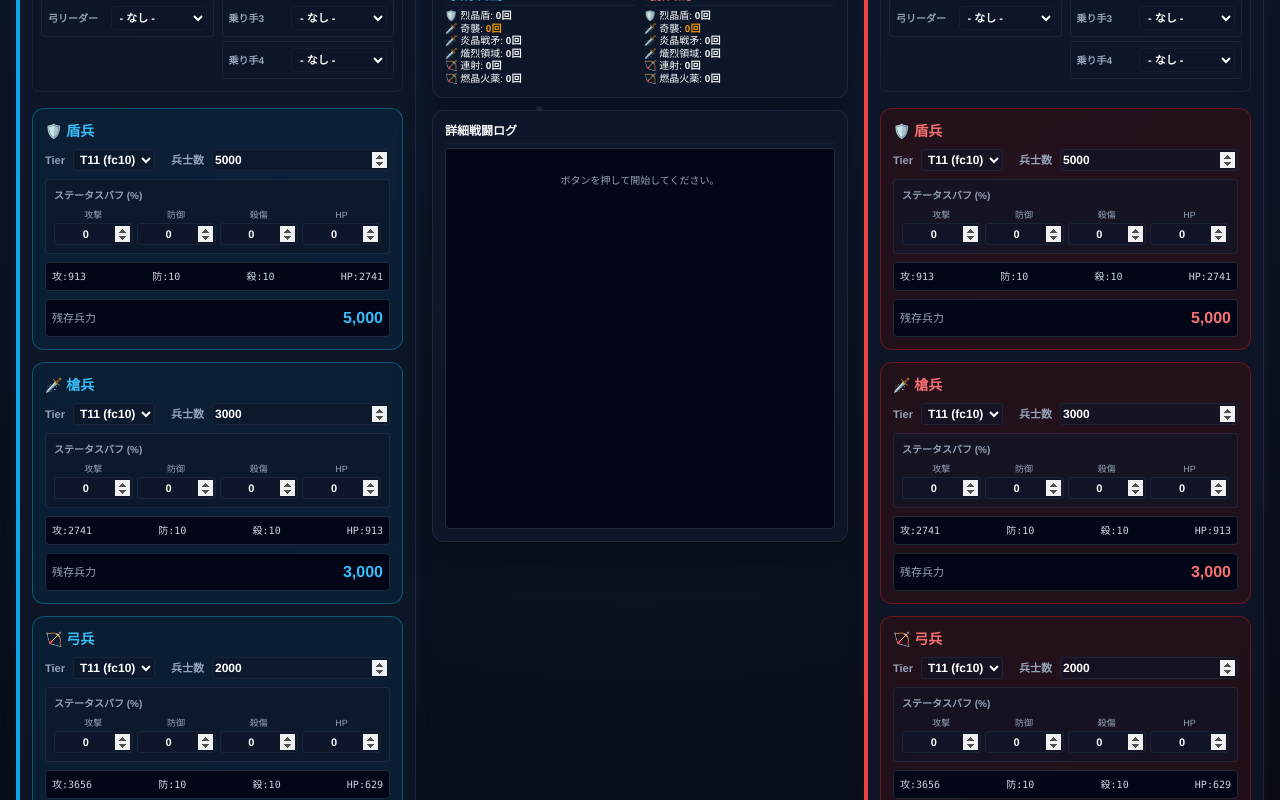
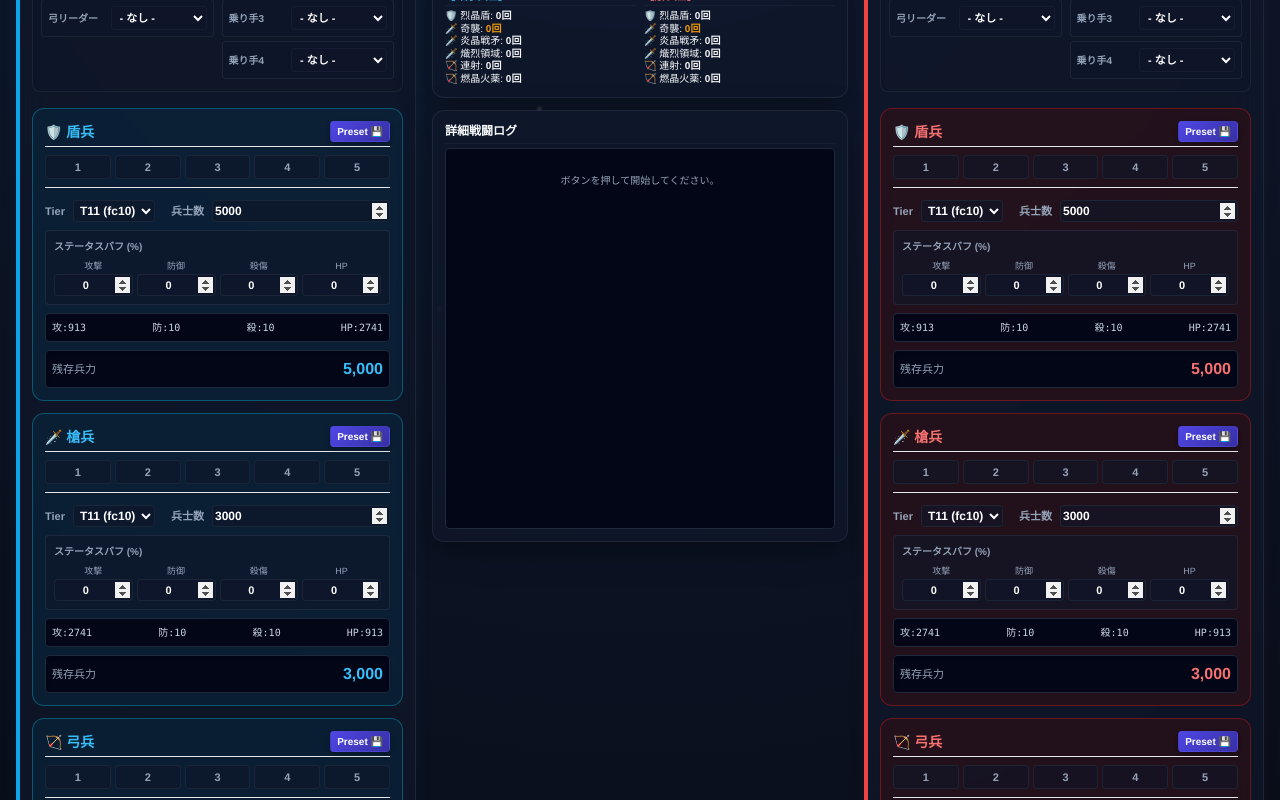
Before and after one commit to nilnil-2525/wos-battle-simulator, a React (Vite) app: page / in a window 1280 px wide. Shown: the part 320-1120 px from the top of the page. Built offline with nearby package versions, Linux system fonts and the light colour scheme.

Commit message:
feat: 各兵種（盾兵・槍兵・弓兵）へのプリセット機能追加とPresetボタンの表記調整

```diff
--- a/src/App.jsx
+++ b/src/App.jsx
@@ -39,6 +39,19 @@ const App = () => {
             return { 1: null, 2: null, 3: null, 4: null, 5: null };
         }
     });
+    const [unitPresets, setUnitPresets] = useState(() => {
+        const defaultPresets = {
+            shield: { 1: null, 2: null, 3: null, 4: null, 5: null },
+            spear: { 1: null, 2: null, 3: null, 4: null, 5: null },
+            bow: { 1: null, 2: null, 3: null, 4: null, 5: null }
+        };
+        try {
+            const saved = localStorage.getItem('wos_unit_presets');
+            return saved ? JSON.parse(saved) : defaultPresets;
+        } catch (e) {
+            return defaultPresets;
+        }
+    });
     const [logs, setLogs] = useState([]);
     const [turn, setTurn] = useState(0);
     const [fixedMinTroops, setFixedMinTroops] = useState(0);
@@ -56,6 +69,31 @@ const App = () => {
         setHeroPresets(prev => {
             const newPresets = { ...prev, [slot]: JSON.parse(JSON.stringify(heroes)) };
             localStorage.setItem('wos_hero_presets', JSON.stringify(newPresets));
+            return newPresets;
+        });
+    };
+
+    const handleLoadUnitPreset = (side, type, presetUnit) => {
+        if (!presetUnit) return;
+        setArmyData(prev => {
+            const newData = JSON.parse(JSON.stringify(prev));
+            newData[side][type].tier = presetUnit.tier;
+            newData[side][type].initialTroops = presetUnit.initialTroops;
+            newData[side][type].troops = presetUnit.initialTroops;
+            newData[side][type].buffs = JSON.parse(JSON.stringify(presetUnit.buffs));
+            return newData;
+        });
+    };
+
+    const handleSaveUnitPreset = (type, slot, unitData) => {
+        setUnitPresets(prev => {
+            const newPresets = JSON.parse(JSON.stringify(prev));
+            newPresets[type][slot] = {
+                tier: unitData.tier,
+                initialTroops: unitData.initialTroops,
+                buffs: JSON.parse(JSON.stringify(unitData.buffs))
+            };
+            localStorage.setItem('wos_unit_presets', JSON.stringify(newPresets));
             return newPresets;
         });
     };
@@ -247,6 +285,9 @@ const App = () => {
                         heroPresets={heroPresets}
                         onLoadHeroPreset={handleLoadHeroPreset}
                         onSaveHeroPreset={handleSaveHeroPreset}
+                        unitPresets={unitPresets}
+                        onLoadUnitPreset={handleLoadUnitPreset}
+                        onSaveUnitPreset={handleSaveUnitPreset}
                     />
 
                     <div className="w-full lg:w-1/3 flex flex-col gap-3 lg:h-auto lg:max-h-[calc(100vh-2rem)] lg:sticky lg:top-4">
@@ -420,6 +461,9 @@ const App = () => {
                         heroPresets={heroPresets}
                         onLoadHeroPreset={handleLoadHeroPreset}
                         onSaveHeroPreset={handleSaveHeroPreset}
+                        unitPresets={unitPresets}
+                        onLoadUnitPreset={handleLoadUnitPreset}
+                        onSaveUnitPreset={handleSaveUnitPreset}
                     />
                 </div>
             </div>
--- a/src/components/ArmyPanel.jsx
+++ b/src/components/ArmyPanel.jsx
@@ -13,7 +13,32 @@ export const HeroSelector = ({ side, role, label, allowedType, value, onChange,
     </div>
 );
 
-export const UnitInput = ({ label, unit, type, side, onChange, disabled, isStunned }) => {
+export const UnitInput = ({
+    label,
+    unit,
+    type,
+    side,
+    onChange,
+    disabled,
+    isStunned,
+    unitPresets = { 1: null, 2: null, 3: null, 4: null, 5: null },
+    onLoadUnitPreset,
+    onSaveUnitPreset
+}) => {
+    const [isRegisterMode, setIsRegisterMode] = useState(false);
+
+    const handleSlotClick = (num) => {
+        if (isRegisterMode) {
+            onSaveUnitPreset(type, num, unit);
+            setIsRegisterMode(false);
+        } else {
+            const preset = unitPresets[num];
+            if (preset) {
+                onLoadUnitPreset(side, type, preset);
+            }
+        }
+    };
+
     const base = baseStatsData[type][unit.tier] || { attack: 0, lethality: 0, defense: 0, hp: 0 };
     const fAtk = Math.floor(base.attack * (100 + unit.buffs.attack) / 100);
     const fLet = Math.floor(base.lethality * (100 + unit.buffs.lethality) / 100);
@@ -23,7 +48,43 @@ export const UnitInput = ({ label, unit, type, side, onChange, disabled, isStunn
     return (
         <div className={`p-3 mb-3 rounded-xl border relative ${side === 'ally' ? 'theme-unit-panel-ally' : 'theme-unit-panel-enemy'}`}>
             {isStunned && <div className="absolute top-2 right-2 bg-purple-600 text-white text-[9px] font-bold px-1.5 py-0.5 rounded shadow animate-pulse">🌀 スタン中</div>}
-            <h4 className={`font-bold text-sm mb-2 ${side === 'ally' ? 'theme-ally-win-text' : 'theme-enemy-win-text'}`}>{label}</h4>
+
+            <div className="flex justify-between items-center mb-2 border-b border-slate-650/40 pb-1">
+                <h4 className={`font-bold text-sm ${side === 'ally' ? 'theme-ally-win-text' : 'theme-enemy-win-text'}`}>{label}</h4>
+                <button
+                    onClick={() => setIsRegisterMode(!isRegisterMode)}
+                    className={`preset-btn-register ${isRegisterMode ? 'active' : ''}`}
+                    disabled={disabled}
+                >
+                    {isRegisterMode ? 'スロット選択...' : 'Preset 💾'}
+                </button>
+            </div>
+
+            <div className="w-full mb-3 border-b border-slate-650/20 pb-2">
+                <div className="preset-slots-container">
+                    {[1, 2, 3, 4, 5].map(num => {
+                        const hasData = !!unitPresets[num];
+                        return (
+                            <button
+                                key={num}
+                                onClick={() => handleSlotClick(num)}
+                                className={`preset-slot-btn ${
+                                    isRegisterMode
+                                        ? 'register-active'
+                                        : hasData
+                                            ? 'has-data'
+                                            : 'empty'
+                                }`}
+                                disabled={disabled}
+                                title={isRegisterMode ? `${num}番に保存` : hasData ? `スロット${num}をロード` : '未登録'}
+                            >
+                                {num}
+                            </button>
+                        );
+                    })}
+                </div>
+            </div>
+
             <div className="flex items-center gap-2 mb-2">
                 <label className="text-[11px] font-bold theme-text-muted">Tier</label>
                 <select className="border border-slate-700/20 rounded p-0.5 theme-input font-bold text-xs" value={unit.tier} onChange={(e) => onChange(side, type, 'tier', Number(e.target.value))} disabled={disabled}>
@@ -65,7 +126,14 @@ export const ArmyPanel = ({
     heroDB,
     heroPresets = { 1: null, 2: null, 3: null, 4: null, 5: null },
     onLoadHeroPreset,
-    onSaveHeroPreset
+    onSaveHeroPreset,
+    unitPresets = {
+        shield: { 1: null, 2: null, 3: null, 4: null, 5: null },
+        spear: { 1: null, 2: null, 3: null, 4: null, 5: null },
+        bow: { 1: null, 2: null, 3: null, 4: null, 5: null }
+    },
+    onLoadUnitPreset,
+    onSaveUnitPreset
 }) => {
     const [isRegisterMode, setIsRegisterMode] = useState(false);
 
@@ -95,7 +163,7 @@ export const ArmyPanel = ({
                         className={`preset-btn-register ${isRegisterMode ? 'active' : ''}`}
                         disabled={turn > 0}
                     >
-                        {isRegisterMode ? '登録スロットを選択...' : '登録'}
+                        {isRegisterMode ? 'スロット選択...' : 'Preset 💾'}
                     </button>
                 </div>
                 <div className="w-full mb-3 border-b border-slate-650/20 pb-2">
@@ -114,7 +182,7 @@ export const ArmyPanel = ({
                                                 : 'empty'
                                     }`}
                                     disabled={turn > 0}
-                                    title={isRegisterMode ? `${num}番に登録` : hasData ? `スロット${num}をロード` : '未登録'}
+                                    title={isRegisterMode ? `${num}番に保存` : hasData ? `スロット${num}をロード` : '未登録'}
                                 >
                                     {num}
                                 </button>
@@ -136,9 +204,42 @@ export const ArmyPanel = ({
                     </div>
                 </div>
             </div>
-            <UnitInput label="🛡️ 盾兵" unit={army.shield} type="shield" side={side} onChange={onUnitChange} disabled={turn > 0} isStunned={army.shield.stunned} />
-            <UnitInput label="🗡️ 槍兵" unit={army.spear} type="spear" side={side} onChange={onUnitChange} disabled={turn > 0} isStunned={army.spear.stunned} />
-            <UnitInput label="🏹 弓兵" unit={army.bow} type="bow" side={side} onChange={onUnitChange} disabled={turn > 0} isStunned={army.bow.stunned} />
+            <UnitInput
+                label="🛡️ 盾兵"
+                unit={army.shield}
+                type="shield"
+                side={side}
+                onChange={onUnitChange}
+                disabled={turn > 0}
+                isStunned={army.shield.stunned}
+                unitPresets={unitPresets ? unitPresets.shield : undefined}
+                onLoadUnitPreset={onLoadUnitPreset}
+                onSaveUnitPreset={onSaveUnitPreset}
+            />
+            <UnitInput
+                label="🗡️ 槍兵"
+                unit={army.spear}
+                type="spear"
+                side={side}
+                onChange={onUnitChange}
+                disabled={turn > 0}
+                isStunned={army.spear.stunned}
+                unitPresets={unitPresets ? unitPresets.spear : undefined}
+                onLoadUnitPreset={onLoadUnitPreset}
+                onSaveUnitPreset={onSaveUnitPreset}
+            />
+            <UnitInput
+                label="🏹 弓兵"
+                unit={army.bow}
+                type="bow"
+                side={side}
+                onChange={onUnitChange}
+                disabled={turn > 0}
+                isStunned={army.bow.stunned}
+                unitPresets={unitPresets ? unitPresets.bow : undefined}
+                onLoadUnitPreset={onLoadUnitPreset}
+                onSaveUnitPreset={onSaveUnitPreset}
+            />
         </div>
     );
 };
```
